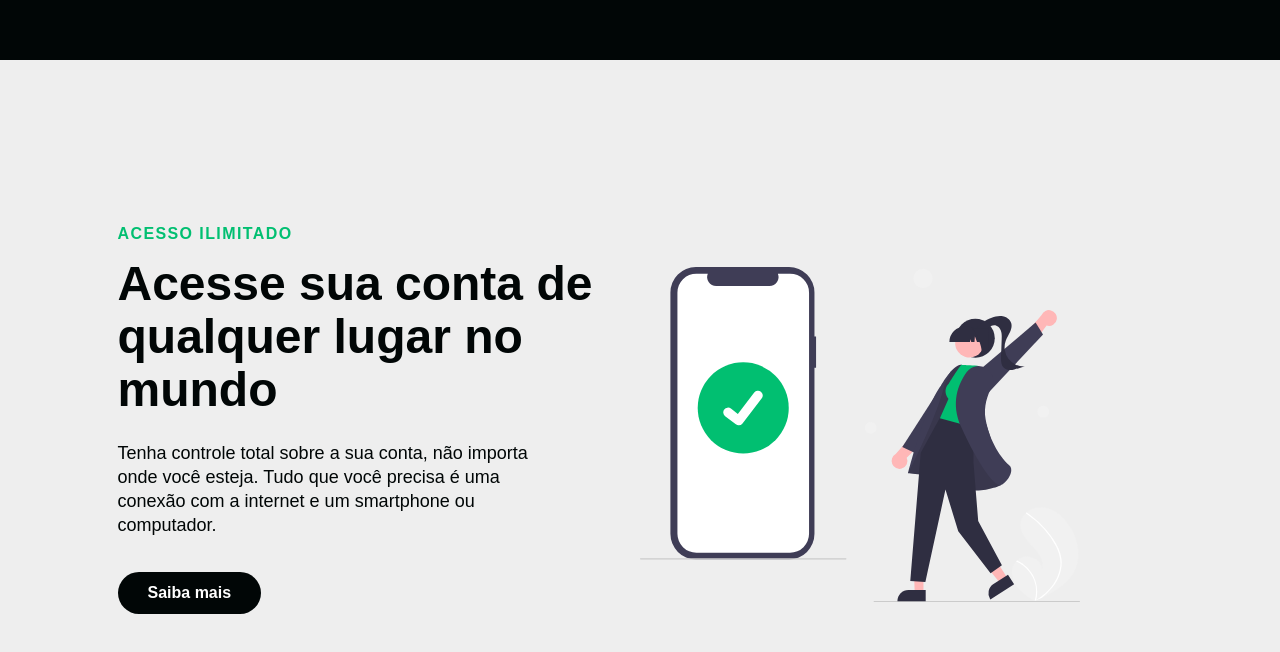
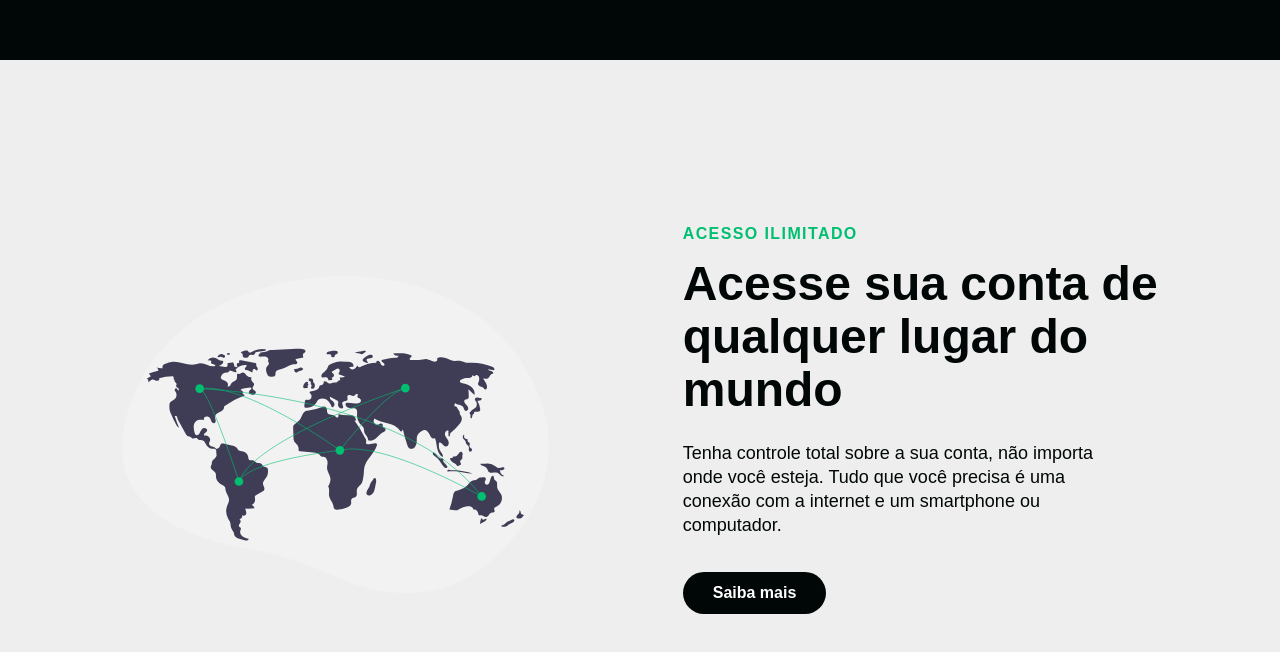
Before and after one commit to rafaelmach/matrix-bank, a React (Create React App) app in the folder matrix-bank/: page / in a window 1280 px wide. Shown: the part 1460-2112 px from the top of the page. Built offline with nearby package versions, Linux system fonts and the light colour scheme; a web font is replaced by a local one.

Commit message:
Finalizado Seção Descubra

```diff
--- a/matrix-bank/src/assets/Database.js
+++ b/matrix-bank/src/assets/Database.js
@@ -7,7 +7,7 @@ export const aboutSectionText = {
 
 export const discoverSectionText = {
     topline: "ACESSO ILIMITADO",
-    title: "Acesse sua conta de qualquer lugar no mundo",
+    title: "Acesse sua conta de qualquer lugar do mundo",
     subtitle: "Tenha controle total sobre a sua conta, não importa onde você esteja. Tudo que você precisa é uma conexão com a internet e um smartphone ou computador.",
     buttonText: "Saiba mais"
 }
--- a/matrix-bank/src/components/DiscoverSection/DiscoverElements.js
+++ b/matrix-bank/src/components/DiscoverSection/DiscoverElements.js
@@ -5,7 +5,7 @@ export const GeneralContainer = styled.div`
 
 `
 
-export const AboutContainer = styled.div`
+export const MainContainer = styled.div`
 
     color: #010606;
     background: #eee;
@@ -19,40 +19,39 @@ export const AboutContainer = styled.div`
      */
 
     max-width: 1100px;
-    margin: 0;
     margin-right: auto;
     margin-left: auto;
     justify-content: center;
 
     @media screen and (max-width: 900px) {
         display: flex;
-        flex-direction: column;
+        flex-direction: column-reverse;
         width: 80%;
-        height: 720px;
+        height: 800px;
+
     }
 
 `
 
 export const LeftCol = styled.div`
     flex: 0.5;
+    margin-left: 2em;
 
-    @media screen and (max-width: 480px) {
-        margin-bottom: 10px;
+    @media screen and (max-width: 900px) {
+        margin-left: 0;
+    }
 
-    }
 `
 
 export const RightCol = styled.div`
     flex: 0.5;
 
-    @media screen and (max-width: 768px) {
-        margin-bottom: 30px;
+
+    @media screen and (max-width: 900px) {
+        margin-top: 4em;
+
     }
 
-
-    @media screen and (max-width: 480px) {
-        margin-bottom: 15px;
-    }
 `
 
 export const ImgWrapper = styled.div`
@@ -68,15 +67,18 @@ export const Image = styled.img`
     width: 80%;
     margin-top: 1.8em;
 
-    @media screen and (max-width: 768px) {
-        margin-top: 2em;
-        width: 80%
+    @media screen and (max-width: 900px) {
+        margin-top: 0;
+        margin-bottom: 3em;
+        width: 80%;
+
     }
 
     @media screen and (max-width: 480px) {
         margin-top: 1em;
-        width: 100%
+        width: 90%;
     }
+
 `
 
 export const TextWrapper = styled.div`
@@ -90,7 +92,7 @@ export const TextWrapper = styled.div`
 
     @media screen and (max-width: 768px) {
         margin-left: 0;
-        margin-top: 25px;
+
     }
 
 `
@@ -113,7 +115,7 @@ export const Title = styled.h1`
     color: #010606;
     text-align: left;
 
-    @media screen and (max-width: 768px) {
+    @media screen and (max-width: 900px) {
         font-size: 2rem;
     }
 
@@ -139,7 +141,7 @@ export const Subtitle = styled.p`
 
     @media screen and (max-width: 480px) {
         font-size: 1rem;
-        margin-bottom: 35px;
+        margin-bottom: 2.3em;
 
     }
 `
@@ -148,13 +150,4 @@ export const BtnWrap = styled.div`
     display: flex;
     justify-content: flex-start;
 
-    @media screen and (max-width: 768px) {
-        margin-bottom: 15px;
-
-    }
-
-    @media screen and (max-width: 480px) {
-        margin-bottom: 10px;
-
-    }
 `
--- a/matrix-bank/src/components/DiscoverSection/index.js
+++ b/matrix-bank/src/components/DiscoverSection/index.js
@@ -1,35 +1,47 @@
-import { AboutContainer, LeftCol, RightCol, TextWrapper, TopLine,
-Title, Subtitle, BtnWrap, ImgWrapper, Image, GeneralContainer } from './DiscoverElements'
-import { Button } from "../ButtonElement"
-import aboutImage from "../../images/svg-13.svg"
-import { discoverSectionText } from '../../assets/Database'
-
+import {
+  MainContainer,
+  LeftCol,
+  RightCol,
+  TextWrapper,
+  TopLine,
+  Title,
+  Subtitle,
+  BtnWrap,
+  ImgWrapper,
+  Image,
+  GeneralContainer,
+} from "./DiscoverElements";
+import { Button } from "../ButtonElement";
+import discoverImage from "../../images/svg-2.svg";
+import { discoverSectionText } from "../../assets/Database";
 
 const DiscoverSection = () => {
   return (
     <GeneralContainer>
-          <AboutContainer>
+      <MainContainer>
+
         <LeftCol>
+          <ImgWrapper>
+            <Image src={discoverImage} />
+          </ImgWrapper>
+        </LeftCol>
+
+        <RightCol>
           <TextWrapper>
             <TopLine> {discoverSectionText.topline} </TopLine>
             <Title> {discoverSectionText.title} </Title>
             <Subtitle> {discoverSectionText.subtitle} </Subtitle>
             <BtnWrap>
-                            <Button to="home"
-                            primaryColor={false}
-                            darkText={false}> {discoverSectionText.buttonText} </Button>
+              <Button to="home" primaryColor={false} darkText={false}>
+                {discoverSectionText.buttonText}
+              </Button>
             </BtnWrap>
           </TextWrapper>
-                   </LeftCol>
+        </RightCol>
 
-                   <RightCol>
-                    <ImgWrapper>
-                      <Image src={aboutImage} />
-                    </ImgWrapper>
-                   </RightCol>
-          </AboutContainer>
+      </MainContainer>
     </GeneralContainer>
-    )
-}
+  );
+};
 
-export default DiscoverSection
+export default DiscoverSection;
```
Lines whose indentation alone changed are shown as unchanged.
